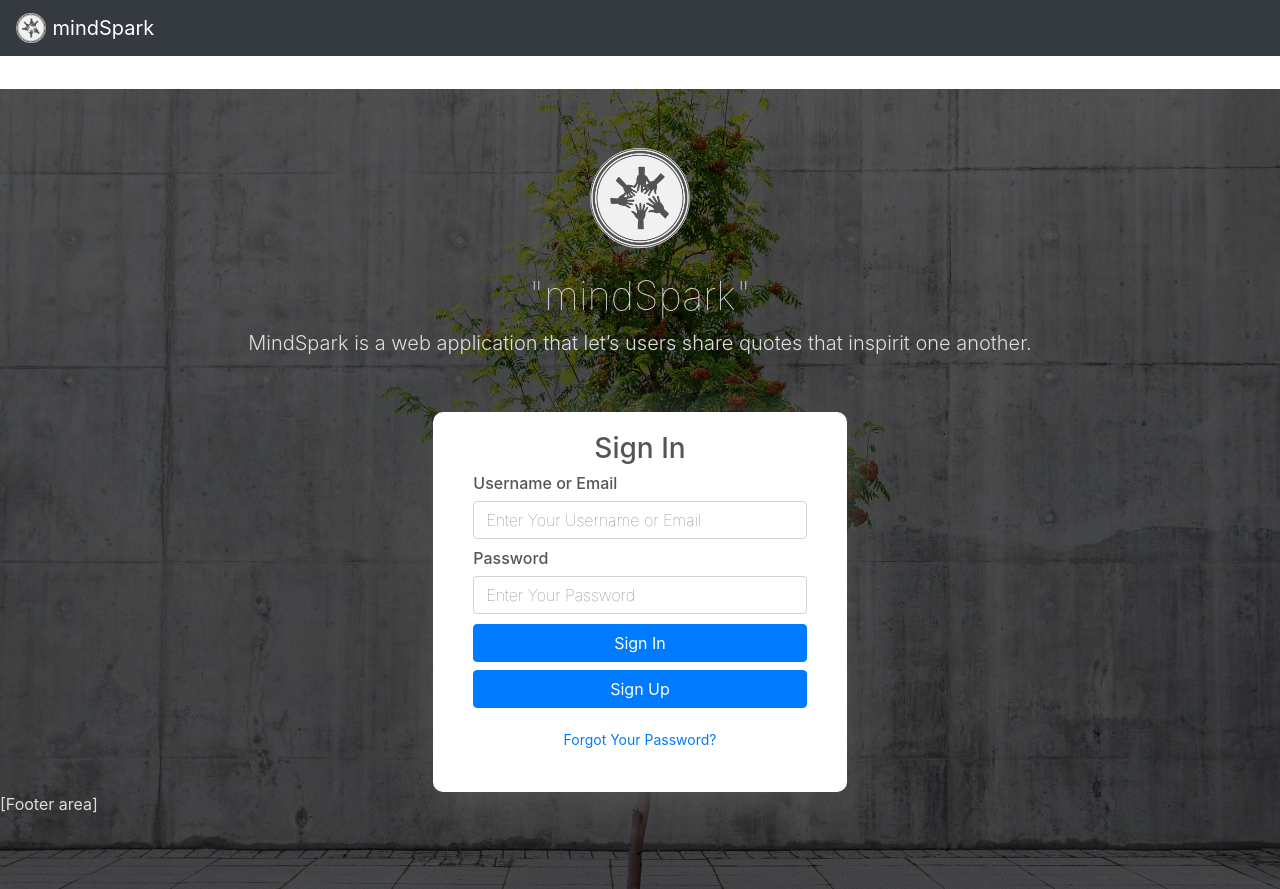
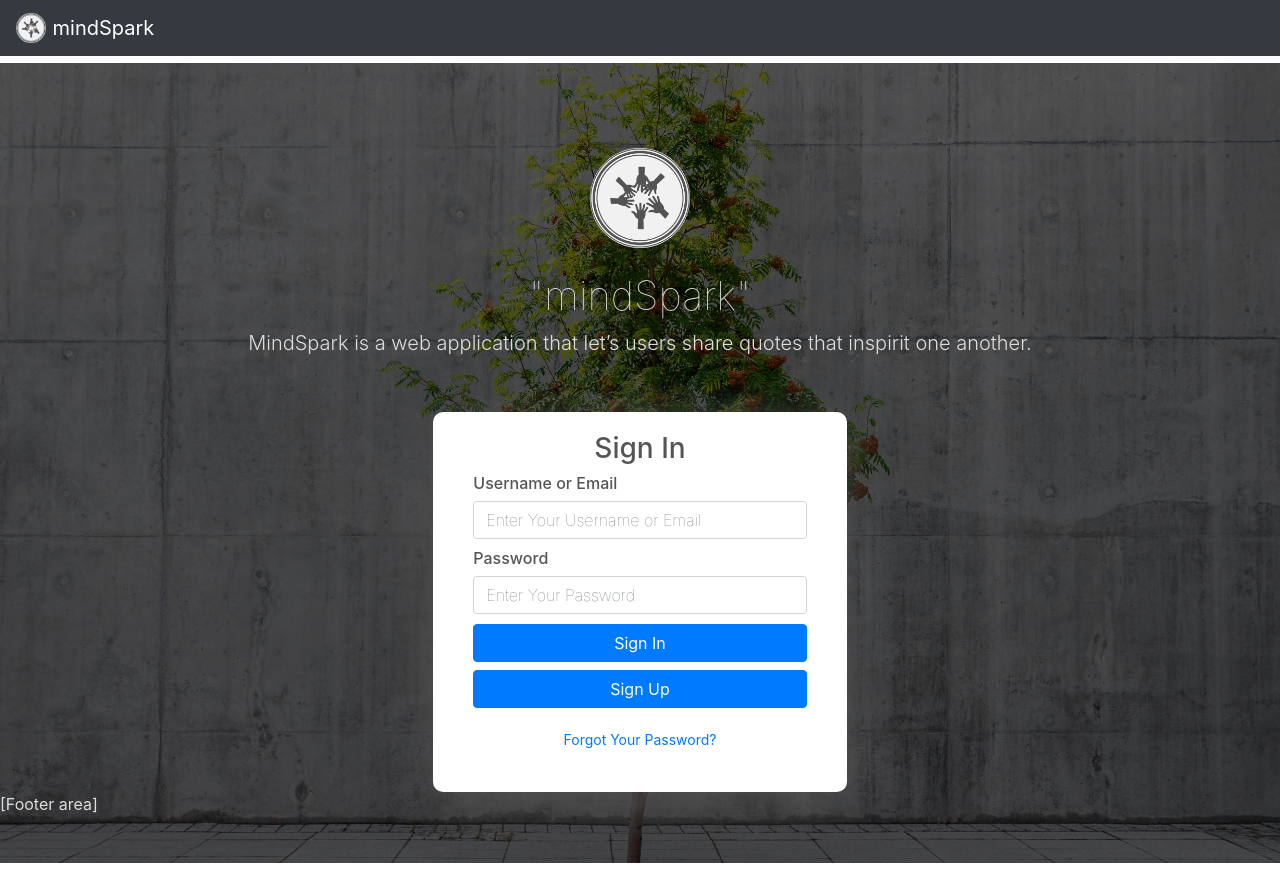
Before and after one commit to abansal98/mindSpark, a React (Create React App) app in the folder react-app/: page / in a window 1280 px wide. After the commit the page ends 863 px from the top, so only its background shows below. Built offline with nearby package versions, Linux system fonts and the light colour scheme.

Commit message:
Navbar component is fixed on the top so

```diff
--- a/react-app/src/components/Signin/signin.css
+++ b/react-app/src/components/Signin/signin.css
@@ -18,7 +18,7 @@
   width: 100%;
   height: 100%;
   background-repeat: no-repeat;
-  margin-top: 2%;
+  padding-top: 2%;
   color: #dddddd;
   /* min-height: calc(100vh - 250px); */
   min-height: 100vh;
```
